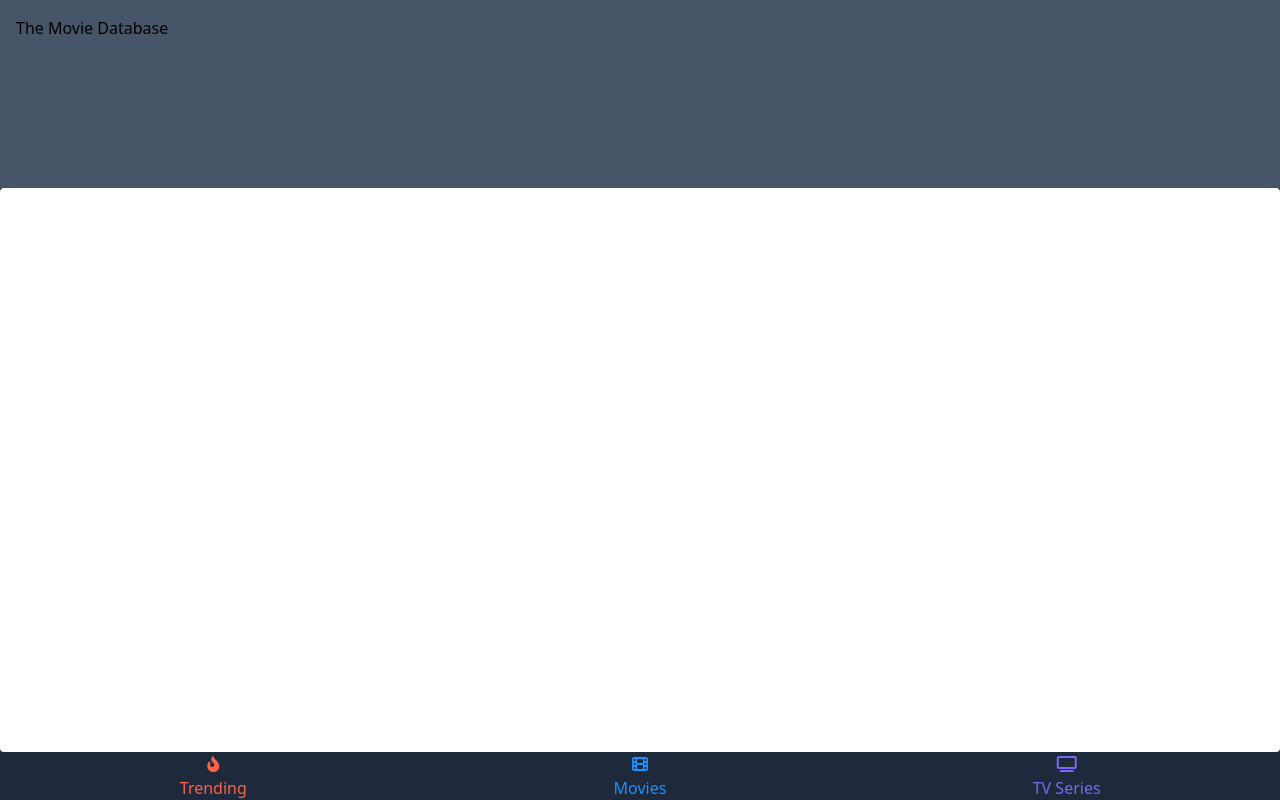
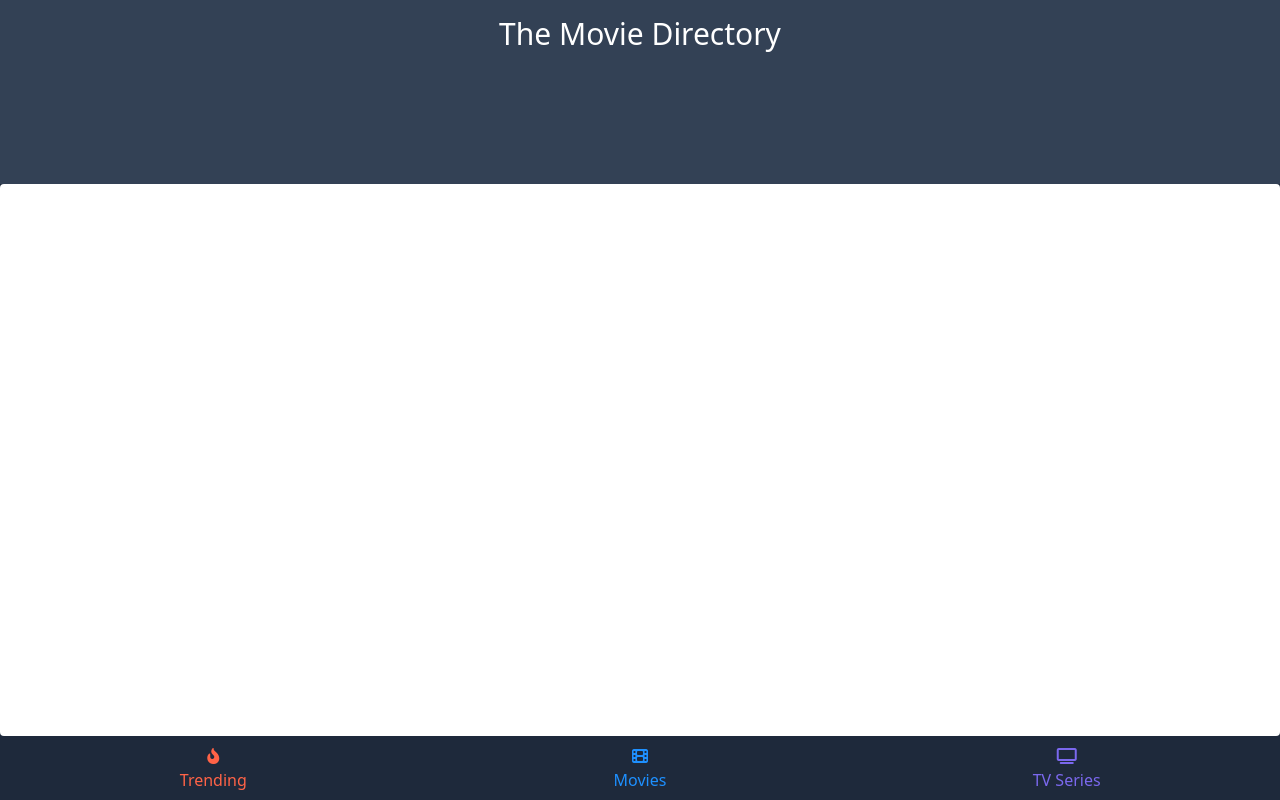
Before and after one commit to olaonipekun/themoviedir, a React (Create React App) app: page / in a window 1280 px wide. Built offline with nearby package versions, Linux system fonts and the light colour scheme.

Commit message:
additional update

```diff
--- a/package.json
+++ b/package.json
@@ -8,6 +8,7 @@
     "@testing-library/user-event": "^13.2.1",
     "react": "^18.2.0",
     "react-dom": "^18.2.0",
+    "react-loading": "^2.0.3",
     "react-router-dom": "^6.16.0",
     "react-scripts": "5.0.1",
     "web-vitals": "^2.1.0"
--- a/src/App.js
+++ b/src/App.js
@@ -1,22 +1,20 @@
 import './App.css';
-import Body from './components/Body';
-import Footer from './components/Footer';
-import Header from './components/Header';
+import { Routes, Route } from 'react-router-dom';
+import Home from './Pages/Home';
+import Movies from './Pages/Movies';
+import TvSeries from './Pages/TvSeries';
+import NoMatch from './Pages/NoMatch';
 
 function App() {
   return (
-    <div className="App">
-      <div className='bg-slate-800'>
-
-        <div className='grid grid-cols-1 grid-rows-4 min-w-full min-h-screen'>
-          <Header span="p-4"/>
-          <Body bodystyle="bg-white rounded row-span-3"/>
-          <Footer />
-        </div>
-
-      </div>
-
-    </div>
+    <>
+       <Routes>
+          <Route path="/" element={<Home />} />
+          <Route path="/movies" element={<Movies />} />
+          <Route path="/tvseries" element={<TvSeries />} />
+          <Route path="*" element={<NoMatch />} />
+       </Routes>
+    </>
   );
 }
 
--- a/src/Pages/Home.js
+++ b/src/Pages/Home.js
@@ -1,9 +1,20 @@
 import React from 'react'
+import Body from '../components/Body';
+import Footer from '../components/Footer';
+import Header from '../components/Header';
 
-const Home = () => {
+function Home() {
   return (
     <div>
+        <div className='bg-slate-800'>
 
+            <div className='grid grid-cols-1 grid-rows-4 min-w-full min-h-screen'>
+                <Header span="p-4 text-white text-3xl text-center"/>
+                <Body bodystyle="bg-white rounded row-span-3"/>
+                <Footer />
+            </div>
+
+        </div>
     </div>
   )
 }
--- /dev/null
+++ b/src/Pages/NoMatch.js
@@ -0,0 +1,16 @@
+import React from 'react'
+import { NavLink } from 'react-router-dom/dist'
+
+const NoMatch = () => {
+  return (
+    <div>
+      Nothing to see here lol!
+      <div>
+        <NavLink to="/"> kindly go back please</NavLink>
+      </div>
+    </div>
+
+  )
+}
+
+export default NoMatch
--- a/src/Pages/Trending.js
+++ /dev/null
@@ -1,11 +0,0 @@
-import React from 'react'
-
-const Trending = () => {
-  return (
-    <div>
-      Trending
-    </div>
-  )
-}
-
-export default Trending
--- a/src/components/Footer.js
+++ b/src/components/Footer.js
@@ -1,4 +1,5 @@
 import React from 'react';
+import { NavLink } from 'react-router-dom';
 
 const Footer = () => {
     const data = [
@@ -22,7 +23,7 @@ const Footer = () => {
           id: 2,
           icon: "fas fa-tv",
           name: "TV Series",
-          link: "/TV",
+          link: "/tvseries",
           color: "Mediumslateblue",
           fontColor: "text-[#7b68ee]"
         },
@@ -30,16 +31,16 @@ const Footer = () => {
       return (
         <>
 
-          <div className="grid grid-cols-3">
+          <div className="grid grid-cols-3 w-full">
             {data.map((Val) => {
               return (
-                <>
-                  <button key={Val.id} className="rounded-md text-white hover:bg-slate-700">
+                <NavLink to={`${Val.link}`}>
+                  <button key={Val.id} className="p-2 rounded-md text-white hover:bg-slate-700 w-full">
                     <i className={`${Val.icon}`} id="fire" style={{color: `${Val.color}`}}></i>
                     <br />
                     <h5 className={`${Val.fontColor}`}>{Val.name}</h5>
                   </button>
-                </>
+                </NavLink>
               );
             })}
           </div>
--- a/src/components/Header.js
+++ b/src/components/Header.js
@@ -5,9 +5,9 @@ const Header = (props) => {
     const span = props.span
     return (
       <>
-        <div className='col-span-full p-0 bg-slate-600 row-span-1'>
+        <div className='col-span-full p-0 bg-slate-700 row-span-1'>
           <div className={span}>
-            The Movie Database
+            The Movie Directory
             <img src={source} alt='' className='object-fill' />
           </div>
         </div>
```
Also changed, not shown: 1 other file (tests, documents, lock files or other folders).
